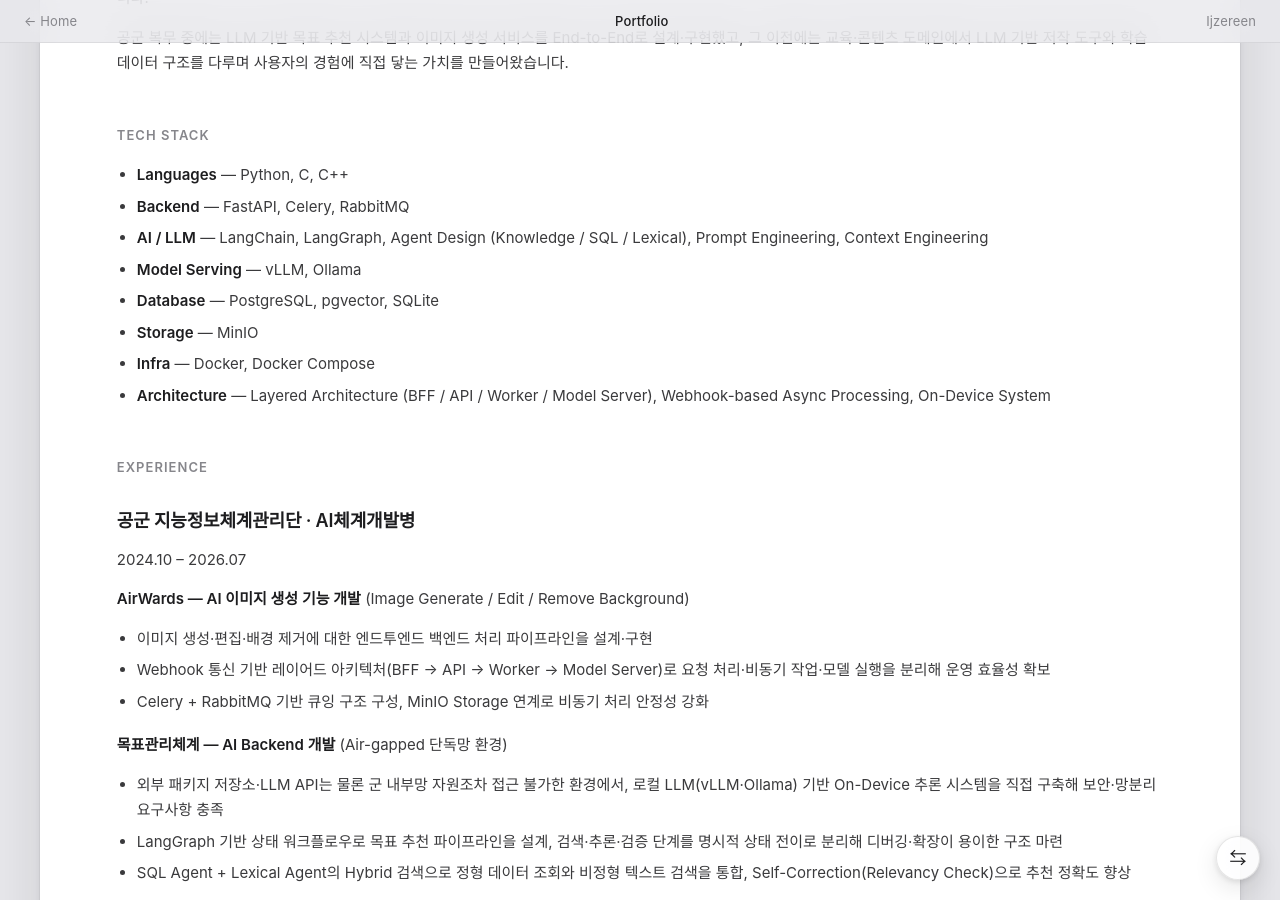
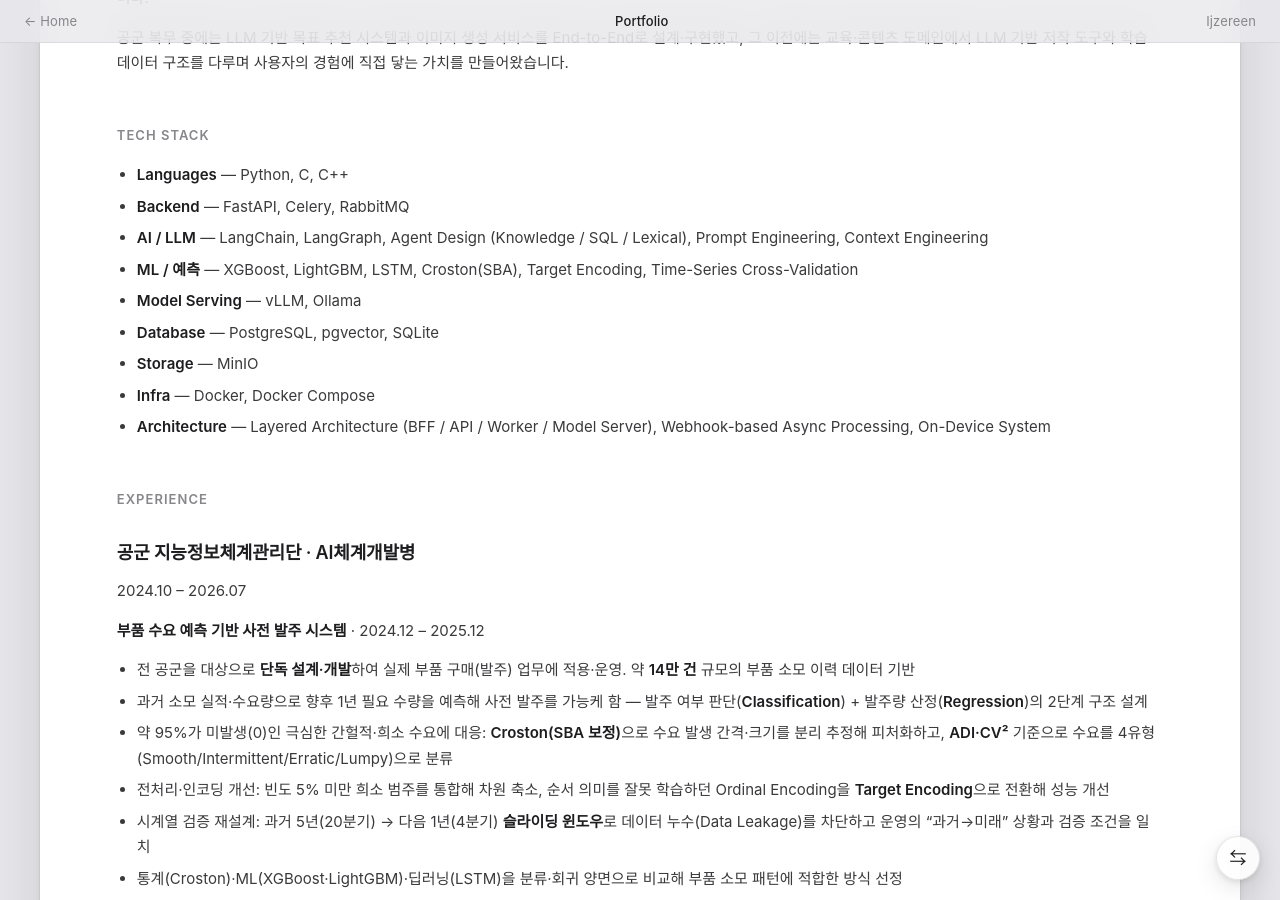
Before and after one commit to ijzereen/ijzereen.github.io, a Jekyll site: the page built from portfolio.md, in a window 1280 px wide and 900 px high, scrolled down 678 px. Built offline with Jekyll 4.4.1, drawn with Linux system fonts in a browser that asks for light colours; some of the changed text lies outside the part shown.

Commit message:
docs: 포트폴리오에 공군 부품 수요 예측 사전발주 시스템 추가
- 단독 설계·개발, 전 공군 적용, 14만 건 데이터 기반
- 2단계(분류+회귀) 구조, Croston(SBA)·간헐수요 4유형, Target Encoding
- 슬라이딩 윈도우 시계열 검증, Croston/XGBoost/LightGBM/LSTM 비교
- 발주 예측 정확도 50%→68% 향상
- Tech Stack에 ML/예측 항목 보강

Co-Authored-By: Claude Opus 4.8 (1M context) <noreply@anthropic.com>

```diff
--- a/portfolio.md
+++ b/portfolio.md
@@ -25,6 +25,7 @@ permalink: /portfolio/
 - **Languages** — Python, C, C++
 - **Backend** — FastAPI, Celery, RabbitMQ
 - **AI / LLM** — LangChain, LangGraph, Agent Design (Knowledge / SQL / Lexical), Prompt Engineering, Context Engineering
+- **ML / 예측** — XGBoost, LightGBM, LSTM, Croston(SBA), Target Encoding, Time-Series Cross-Validation
 - **Model Serving** — vLLM, Ollama
 - **Database** — PostgreSQL, pgvector, SQLite
 - **Storage** — MinIO
@@ -35,6 +36,16 @@ permalink: /portfolio/
 
 ### 공군 지능정보체계관리단 · AI체계개발병
 2024.10 – 2026.07
+
+**부품 수요 예측 기반 사전 발주 시스템** · 2024.12 – 2025.12
+
+- 전 공군을 대상으로 **단독 설계·개발**하여 실제 부품 구매(발주) 업무에 적용·운영. 약 **14만 건** 규모의 부품 소모 이력 데이터 기반
+- 과거 소모 실적·수요량으로 향후 1년 필요 수량을 예측해 사전 발주를 가능케 함 — 발주 여부 판단(**Classification**) + 발주량 산정(**Regression**)의 2단계 구조 설계
+- 약 95%가 미발생(0)인 극심한 간헐적·희소 수요에 대응: **Croston(SBA 보정)**으로 수요 발생 간격·크기를 분리 추정해 피처화하고, **ADI·CV²** 기준으로 수요를 4유형(Smooth/Intermittent/Erratic/Lumpy)으로 분류
+- 전처리·인코딩 개선: 빈도 5% 미만 희소 범주를 통합해 차원 축소, 순서 의미를 잘못 학습하던 Ordinal Encoding을 **Target Encoding**으로 전환해 성능 개선
+- 시계열 검증 재설계: 과거 5년(20분기) → 다음 1년(4분기) **슬라이딩 윈도우**로 데이터 누수(Data Leakage)를 차단하고 운영의 "과거→미래" 상황과 검증 조건을 일치
+- 통계(Croston)·ML(XGBoost·LightGBM)·딥러닝(LSTM)을 분류·회귀 양면으로 비교해 부품 소모 패턴에 적합한 방식 선정
+- **발주 발생 여부 예측 정확도를 약 50% → 약 68%로 향상**
 
 **AirWards — AI 이미지 생성 기능 개발** (Image Generate / Edit / Remove Background)
 
```
